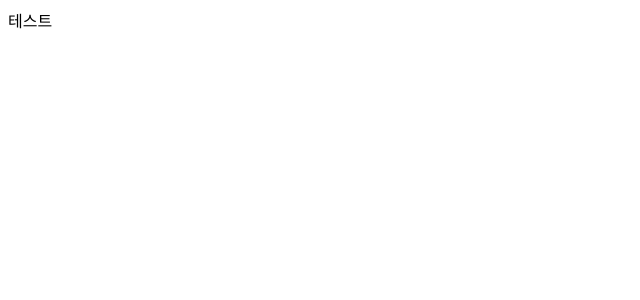
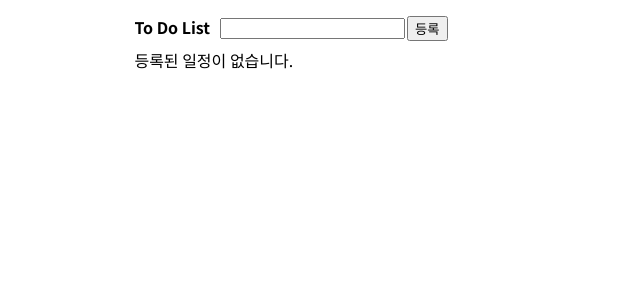
Before and after one commit to DeveloperRooney/reactExam, a React (Vite) app in the folder ReactExam/: page / in a window 1280 px wide. Shown: the top 300 px of the page, without its empty margins (0-640 px from the left). Built offline with nearby package versions, Linux system fonts and the light colour scheme.

Commit message:
컴포넌트 분리

```diff
--- a/ReactExam/src/App.jsx
+++ b/ReactExam/src/App.jsx
@@ -1,11 +1,105 @@
-import {useState} from 'react';
+import React, {useState} from 'react';
 import "./main.css";
 
+console.clear();
+
 const App = () => {
+
+  const [newToDo, setNewToDo] = useState('');
+  const [toDoList, setToDoList] = useState([]);
+
+  return (
+    <div className='layout'>
+      <ToDoForm newToDo={newToDo}
+                setNewToDo={setNewToDo}
+                toDoList={toDoList}
+                setToDoList={setToDoList}/>
+      <ToDoList toDoList={toDoList} setToDoList={setToDoList}/>
+    </div>
+  )
+}
+
+const ToDoForm = ({ newToDo, setNewToDo, toDoList, setToDoList }) => {
+  const [toDoIndex, setToDoIndex] = useState(1);
+
+  const addToDo = () => {
+    const toDo = {
+      id: toDoIndex,
+      title: newToDo,
+    };
+    setToDoList([...toDoList, toDo]);
+    setToDoIndex(toDoIndex + 1);
+    setNewToDo("");
+  };
+
+  return (
+    <div className="top-menu">
+      <span className="logo">To Do List</span>
+      <input
+        type="text"
+        value={newToDo}
+        onChange={(e) => {
+          setNewToDo(e.target.value);
+        }}
+      />
+      <button onClick={addToDo}>등록</button>
+    </div>
+  );
+};
+
+
+
+const ToDoList = ({toDoList, setToDoList}) => {
+
+
+  const [editMode, setEditMode] = useState(false);
+
+
+  let showList = <div>등록된 일정이 없습니다.</div>
+
+  const deleteToDo = (id) => {
+    setToDoList(toDoList.filter(todo => todo.id != id));
+  }
+
+  const showEditBtn = () => {
+    setEditMode(true);
+  }
+
+  if(toDoList.length > 0) {
+    showList = (
+      <ul>
+        {toDoList.slice(0).reverse().map((toDo) => {
+          return (
+            <li key={toDo.id}>
+              {toDo.id}
+              {" "}
+              {editMode ? (
+                <>
+                  <input type="text" />
+                  {" "}
+                  <button>수정</button>
+                  {" "}
+                  <button>취소</button>
+                </>
+              ) : (
+                <>
+                  {toDo.title}
+                  <button onClick={() => showEditBtn()}>수정</button>
+                  <button onClick={() => deleteToDo(toDo.id)}>삭제</button>
+                </>
+              )}
+            </li>
+          );
+        })}
+      </ul>
+    )
+  }
+
   return (
     <>
-      테스트
+      {showList}
     </>
   )
 }
+
 export default App;
```
